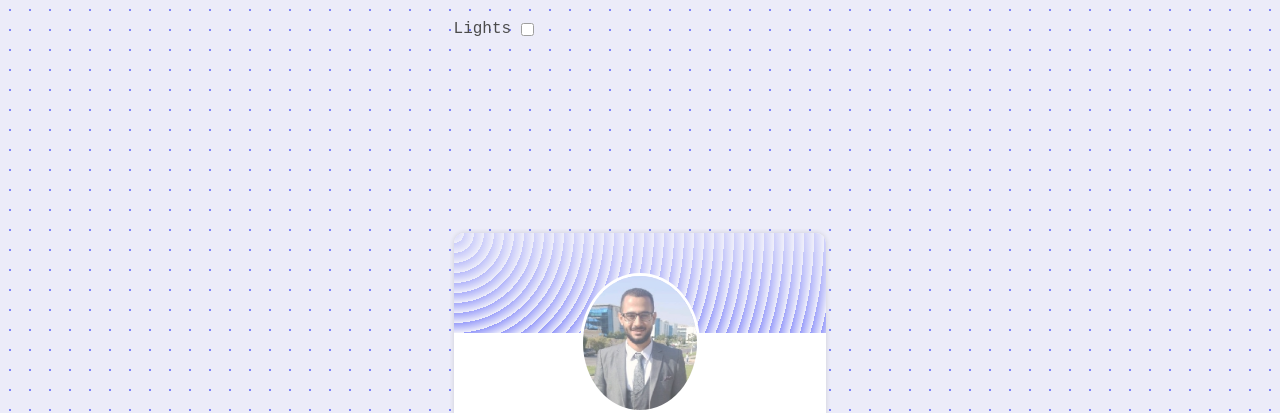
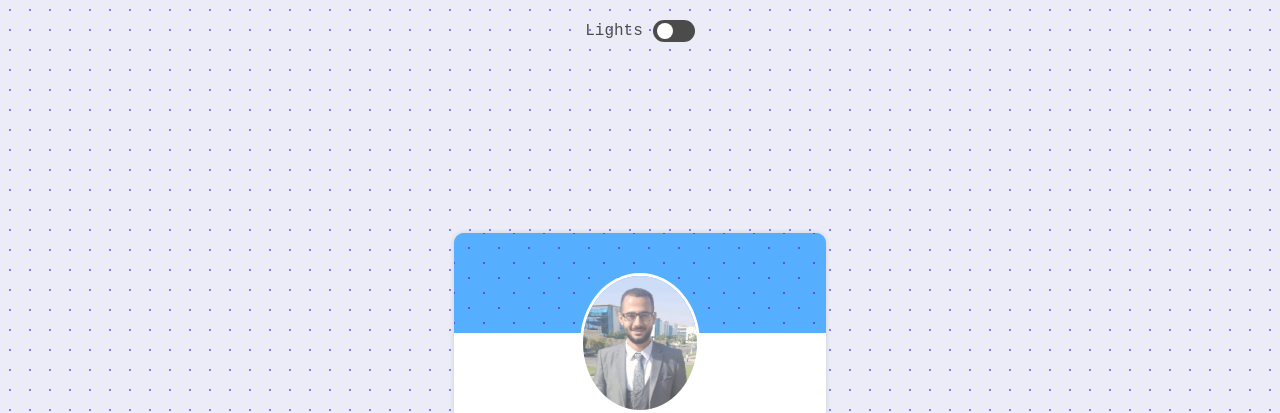
Before and after one commit to MohamedMF2/profile-card-component, a plain HTML site: page index.html in a window 1280 px wide. Shown: the top 413 px of the page. Drawn offline with Linux system fonts and the light colour scheme.

Commit message:
style: small modification

```diff
--- a/index.html
+++ b/index.html
@@ -8,12 +8,13 @@
   </head>
   <body>
     <div class="container">
+      <div class="lights-control">
+        Lights
+        <input type="checkbox" class="lights-input" id="lights-input" />
+        <label for="lights-input" class="lights-label"></label>
+      </div>
       <article class="card">
-        <div class="lights-control">
-          Lights
-          <input type="checkbox" class="lights-input" id="lights-input" />
-          <label for="lights-input" class="lights-label"></label>
-        </div>
+
         <div class="top"></div>
         <div class="middle">
           <img
--- a/style.css
+++ b/style.css
@@ -60,13 +60,46 @@ body {
   background-size: 20px 20px;
   /*  */
 }
-.lights-control{
+.lights-control {
   display: flex;
-  align-items: center ;
+  align-items: center;
   gap: 1rem;
   position: absolute;
   top: 2rem;
 }
+
+.lights-label {
+  width: 4.2rem;
+  height: 2.2rem;
+  padding: 0.3rem 0.4rem;
+  border-radius: 1.5rem;
+  background-color: #000;
+  cursor: pointer;
+  transition: background-color 0.3s;
+}
+
+.lights-label::after {
+  content: "";
+  display: block;
+  width: 1.6rem;
+  height: 1.6rem;
+  background-color: #fff;
+  border-radius: 50%;
+  transition: 0.3s;
+}
+.lights-input {
+  display: none;
+}
+
+.lights-input:checked + .lights-label {
+  background-color: #fff;
+}
+
+.lights-input:checked + .lights-label::after {
+  transform: translateX(2.1rem);
+  background-color: blueviolet;
+}
+
 .card {
   display: flex;
   flex-direction: column;
@@ -78,14 +111,11 @@ body {
 }
 .top {
   min-height: 10rem;
-  background-color: #e5e5f7;
-  opacity: 0.8;
-  background-image: repeating-radial-gradient(
-      circle at 0 0,
-      transparent 0,
-      #e5e5f7 10px
-    ),
-    repeating-linear-gradient(#444cf755, #444cf7);
+  background-color: #108cff;
+  opacity: 1;
+  background-image:  radial-gradient(#200cca 0.75px, transparent 0.75px), radial-gradient(#200cca 0.75px, #108cff 0.75px);
+  background-size: 30px 30px;
+  background-position: 0 0,15px 15px;
 }
 
 .middle {
```
